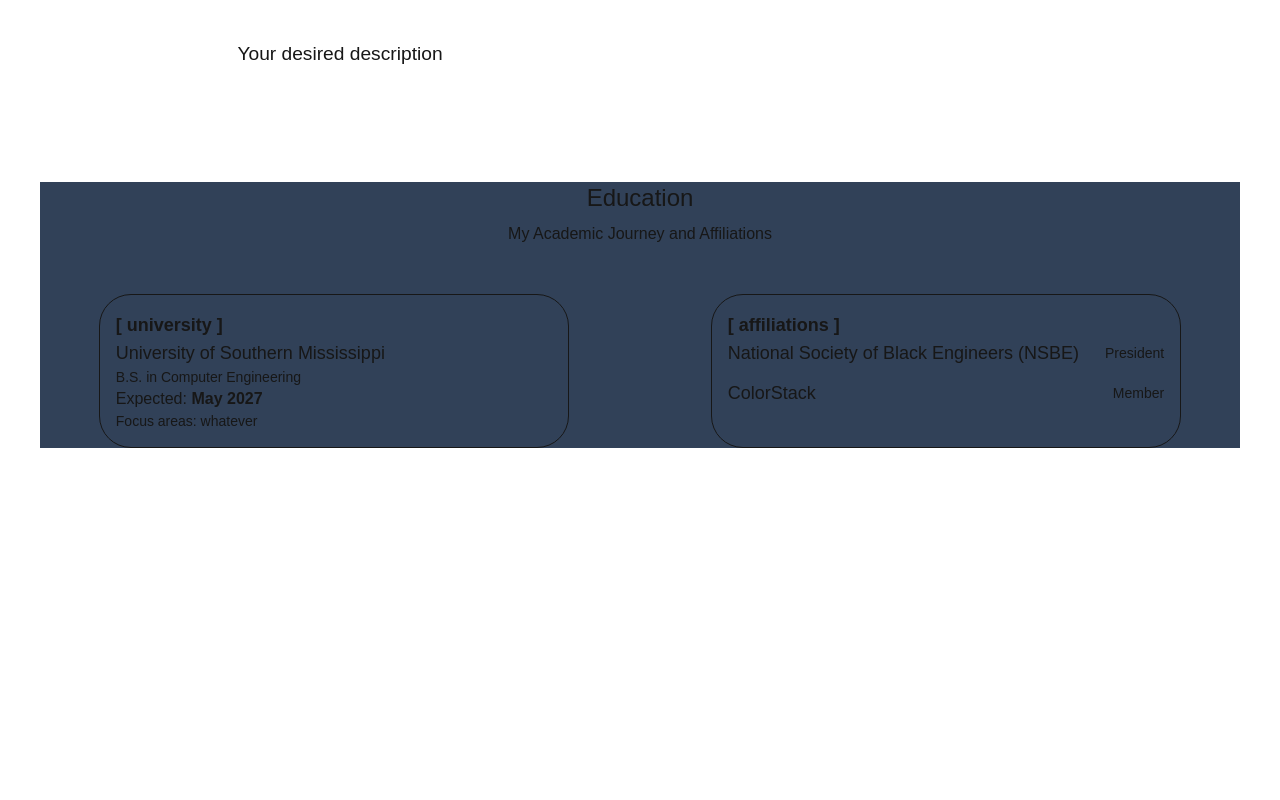
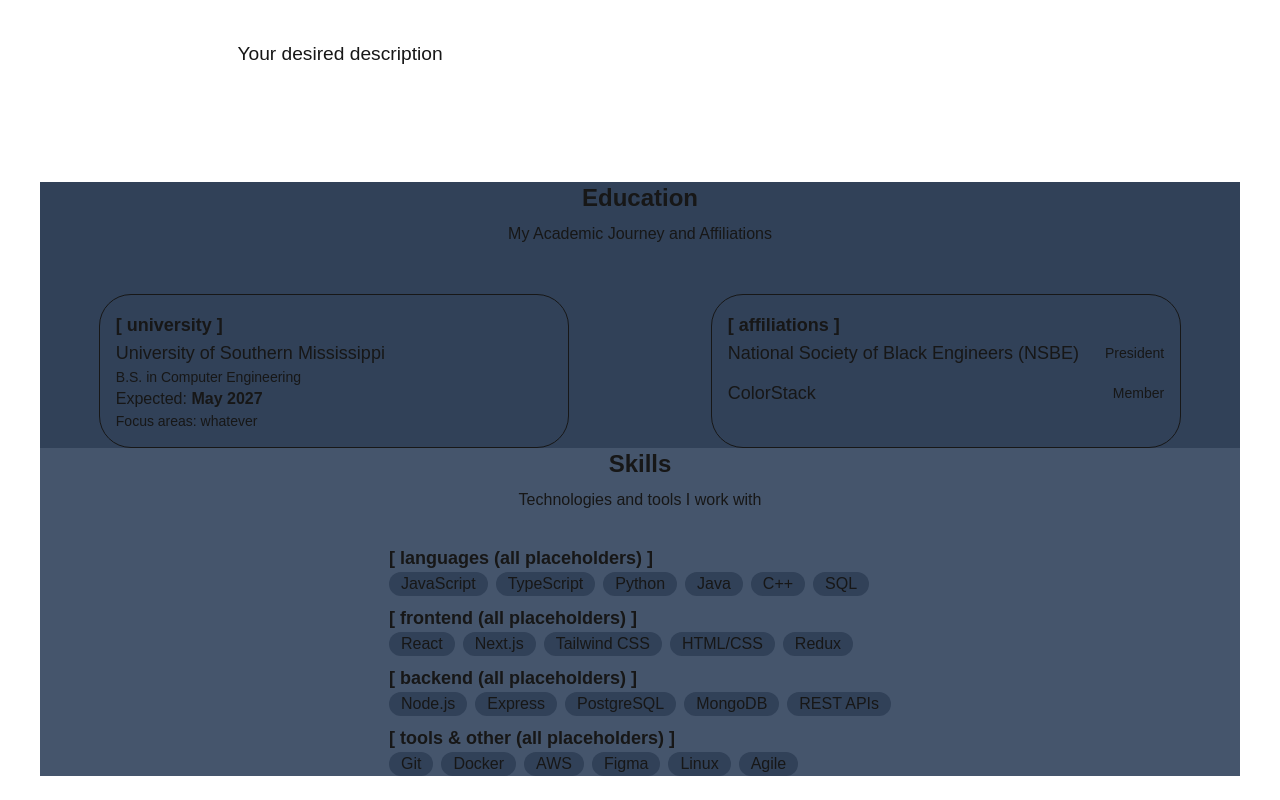
Before and after one commit to Neville-Onsomu/portfolio-for-one, a Next.js app in the folder portfolio-for-one/: page / in a window 1280 px wide. Shown: the part 554-1354 px from the top of the page. Before the commit the page ends 1018 px from the top, so only its background shows below. Built offline with nearby package versions, Linux system fonts and the light colour scheme.

Commit message:
barebones skills section

```diff
--- a/portfolio-for-one/app/education.tsx
+++ b/portfolio-for-one/app/education.tsx
@@ -13,7 +13,7 @@ export default function Education() {
   return (
     <section id="education" className="bg-slate-700">
         <div className="mx-auto">
-            <h2 className="text-center text-2xl">Education</h2>
+            <h2 className="text-center text-2xl font-semibold">Education</h2>
             <p className="mt-2 text-center">My Academic Journey and Affiliations</p>
 
             <div className="mt-12 grid gap-6 grid-cols-2 justify-items-center">
--- a/portfolio-for-one/app/navbar.tsx
+++ b/portfolio-for-one/app/navbar.tsx
@@ -1,6 +1,6 @@
 export default function NavBar() {
     return(
-        <div className="h-[10vh] w-[40vw] m-[1vh] place-self-center grid grid-cols-5 place-items-center bg-red-900 rounded-4xl p-0">
+        <div className="sticky top-2 h-[10vh] w-[40vw] m-[1vh] place-self-center grid grid-cols-5 place-items-center bg-red-900 rounded-4xl p-0">
             <a href="" className="duration-300 ease-in-out hover:scale-110">Home</a>
             <a href="" className="duration-300 ease-in-out hover:scale-110">Education</a>
             <a href="" className="duration-300 ease-in-out hover:scale-110">Skills</a>
--- a/portfolio-for-one/app/page.tsx
+++ b/portfolio-for-one/app/page.tsx
@@ -1,6 +1,7 @@
 import NavBar from "./navbar";
 import Intro from "./intro";
 import Education from "./education";
+import Skills from "./skills";
 
 export default function Home() {
   return (
@@ -8,6 +9,7 @@ export default function Home() {
       <NavBar/>
       <Intro/>
       <Education/>
+      <Skills/>
     </div>
   );
 }
--- /dev/null
+++ b/portfolio-for-one/app/skills.tsx
@@ -0,0 +1,46 @@
+const skillCategories = [
+    {
+        name: "languages (all placeholders)",
+        skills: ["JavaScript", "TypeScript", "Python", "Java", "C++", "SQL"],
+    },
+    {
+        name: "frontend (all placeholders)",
+        skills: ["React", "Next.js", "Tailwind CSS", "HTML/CSS", "Redux"],
+    },
+    {
+        name: "backend (all placeholders)",
+        skills: ["Node.js", "Express", "PostgreSQL", "MongoDB", "REST APIs"],
+    },
+    {
+        name: "tools & other (all placeholders)",
+        skills: ["Git", "Docker", "AWS", "Figma", "Linux", "Agile"],
+    },
+]
+
+export default function Skills() {
+    return (
+    <section id="skills" className="bg-slate-600">
+        <div className="mx-auto justify-items-center">
+            <h2 className="text-center text-2xl font-semibold">Skills</h2>
+            <p className="mt-2 text-center">Technologies and tools I work with</p>
+
+            <div className="mt-8">
+                {skillCategories.map((category) => (
+                    <div key={category.name}>
+                        <h3 className="text-start text-lg font-bold">
+                            [ {category.name} ]
+                        </h3>
+                        <div className="flex flex-wrap mb-2 gap-2 justify-start items-center">
+                            {category.skills.map((skill) => (
+                                <p key={skill} className="px-3 bg-slate-700 rounded-4xl">
+                                    {skill}
+                                </p>
+                            ))}
+                        </div>
+                    </div>
+                ))}
+            </div>
+        </div>
+    </section>
+    )
+}
```
